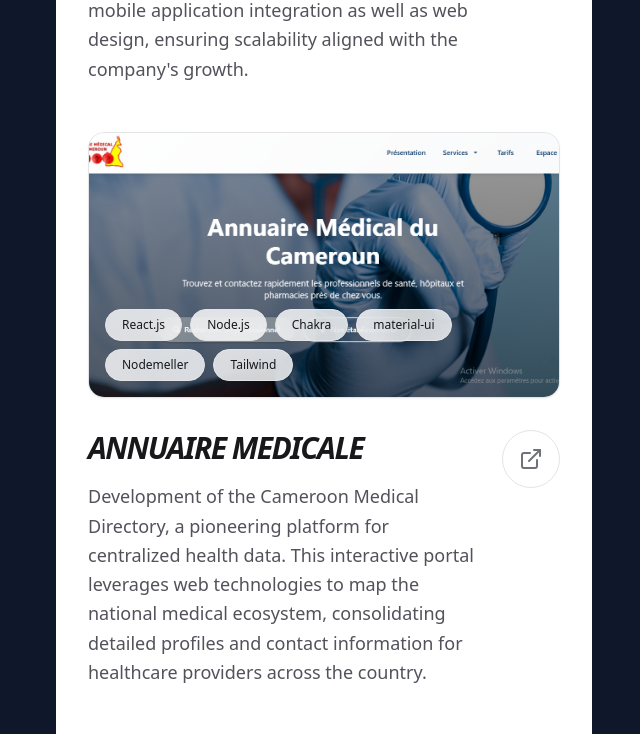
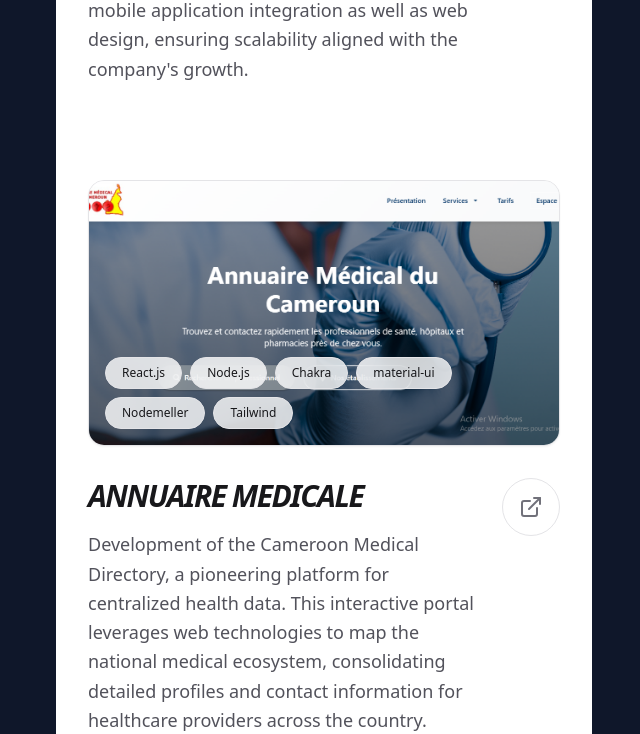
Before and after one commit to lydie2025/portfolio, a React (Vite) app: page / in a window 1280 px wide. Shown: the part 1160-1894 px from the top of the page, without its empty margins (640-1280 px from the left). Built offline with nearby package versions, Linux system fonts and the light colour scheme.

Commit message:
ajout des modifications

```diff
--- a/src/components/sections/Projects.tsx
+++ b/src/components/sections/Projects.tsx
@@ -13,6 +13,7 @@ interface Project {
   description: string;
   techs: string[];
   image: string;
+  link: string;
 }
 
 const Projects = () => {
@@ -22,28 +23,32 @@ const Projects = () => {
       title: "RHEAMAR TECH",
       description: "Development of a robust web infrastructure for a multi-sector technology partner. The architecture is optimized for complex web and mobile application integration as well as web design, ensuring scalability aligned with the company's growth.",
       techs: ["React.js", "Tailwind CSS", "UI/UX", "Node Js"],
-      image: rheamatecImg
+      image: rheamatecImg,
+      link: "https://RheamarTech.com"
     },
     {
       id: 2,
       title: "Annuaire medicale",
       description: "Development of the Cameroon Medical Directory, a pioneering platform for centralized health data. This interactive portal leverages web technologies to map the national medical ecosystem, consolidating detailed profiles and contact information for healthcare providers across the country.",
       techs: ["React.js", "Node.js", "Chakra", "material-ui","Nodemeller", "Tailwind"],
-      image: annuaire
+      image: annuaire,
+      link: "https://annuaire-frontend.vercel.app/"
     },
     {
       id: 3,
       title: "Cogep ltd",
       description: "Design of a professional platform dedicated to organizational consulting and wealth management. A solution designed to optimize the presentation of complex services (tax, legal) and strengthen the relationship between the firm and its clients.",
       techs: ["React.js", "material-ui", "emailjs", "Tailwind CSS"],
-      image: cogep
+      image: cogep,
+      link: "https://site-cogepltd.vercel.app/"
     },
     {
       id: 4,
       title: "global group",
       description: "Implementation of a user-centric automotive services platform for GLOBAL CAR CONSULTING. A solution designed to simplify complex processes through personalized support and an intuitive interface.",
       techs: ["React.js","material-ui", "Tailwind CSS"],
-      image: global
+      image: global,
+      link: "https://global-car-consulting.vercel.app"
     }
   ];
 
@@ -52,14 +57,15 @@ const Projects = () => {
       <h3 className="mb-4 text-sm font-black tracking-tighter uppercase italic text-zinc-900">
             SELECTED WORKS
       </h3>
-      <p>
-          I specialize in{' '}, A glimpse into the applications
+      <p className="text-zinc-600">
+          I specialize in, A glimpse into the applications
           I've built, focusing on clean code and seamless user experiences.
-        </p>
+      </p>
+
       {projectData.map((project) => (
-        <div key={project.id} className="max-w-2xl w-full font-sans">
+        <div key={project.id} className="max-w-2xl w-full font-sans mb-12">
 
-          {/* Card : bordures gris clair pour fond blanc */}
+          {/* Card : Images et Badges */}
           <Card className="relative overflow-hidden border-zinc-200 bg-zinc-50 group rounded-2xl shadow-sm">
             <CardContent className="p-0">
               <div className="relative aspect-video w-full overflow-hidden">
@@ -84,9 +90,11 @@ const Projects = () => {
             </CardContent>
           </Card>
 
-          {/* Section Texte : Couleurs adaptées au fond blanc */}
+          {/* Section Texte : Modifiée pour corriger le bug graphique */}
           <div className="mt-8 flex justify-between items-start gap-4">
-            <div className="space-y-4">
+
+            {/* ÉTAPE 1 : Ajout de 'flex-1' ici pour protéger le texte */}
+            <div className="space-y-4 flex-1">
               <h2 className="text-3xl font-black tracking-tighter uppercase italic text-zinc-900">
                 {project.title}
               </h2>
@@ -95,9 +103,17 @@ const Projects = () => {
               </p>
             </div>
 
-            <button className="flex-shrink-0 p-4 rounded-full border border-zinc-200 hover:bg-zinc-100 transition-all group">
+            {/* ÉTAPE 2 : Remplacement du <button> par un lien <a> propre avec la classe 'block' */}
+            <a
+              href={project.link}
+              target="_blank"
+              rel="noopener noreferrer"
+              className="flex-shrink-0 p-4 rounded-full border border-zinc-200 hover:bg-zinc-100 transition-all group block"
+              aria-label={`Visiter le site ${project.title}`}
+            >
               <ExternalLink className="w-6 h-6 text-zinc-500 group-hover:text-zinc-900" />
-            </button>
+            </a>
+
           </div>
         </div>
       ))}
```
